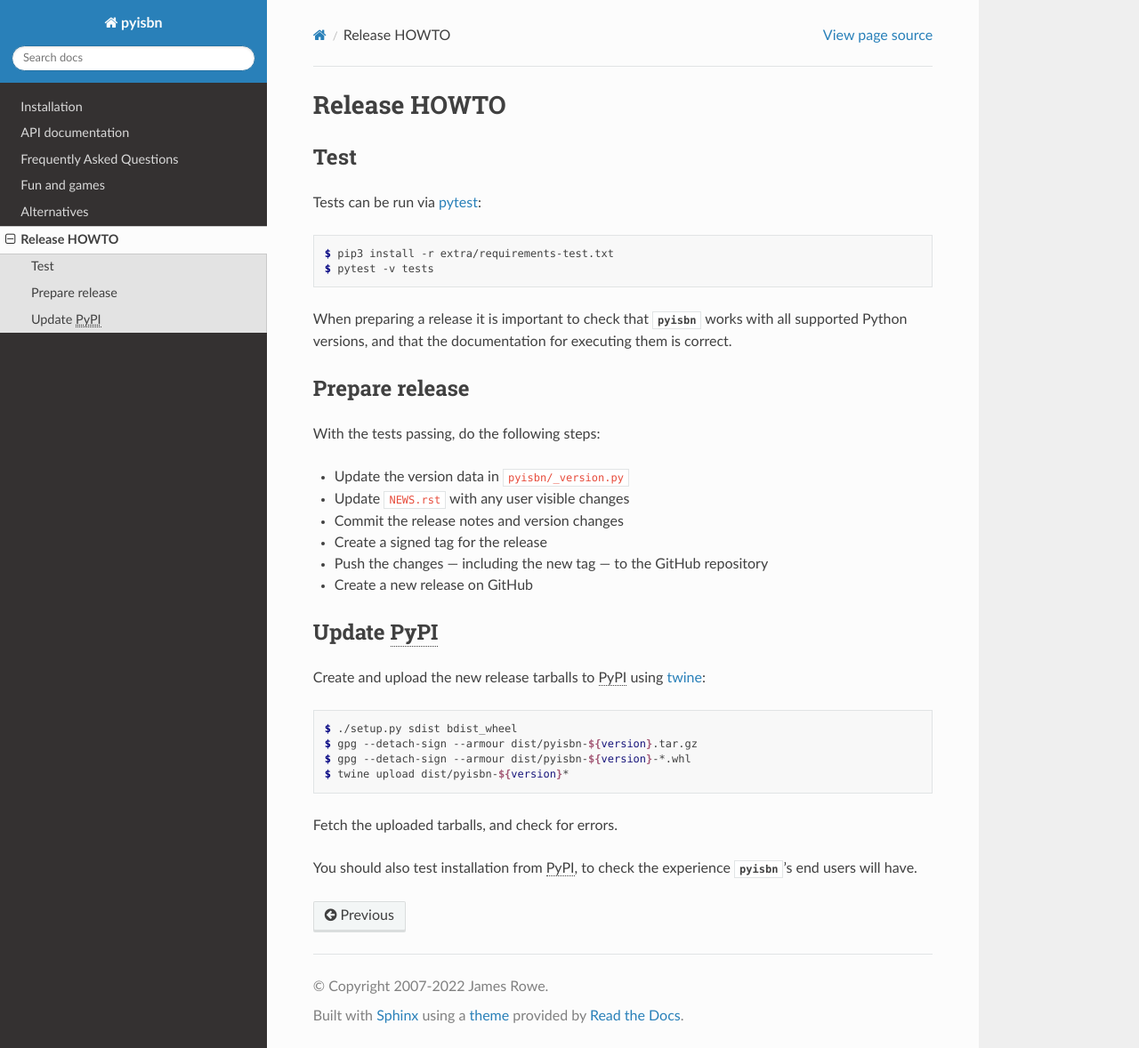
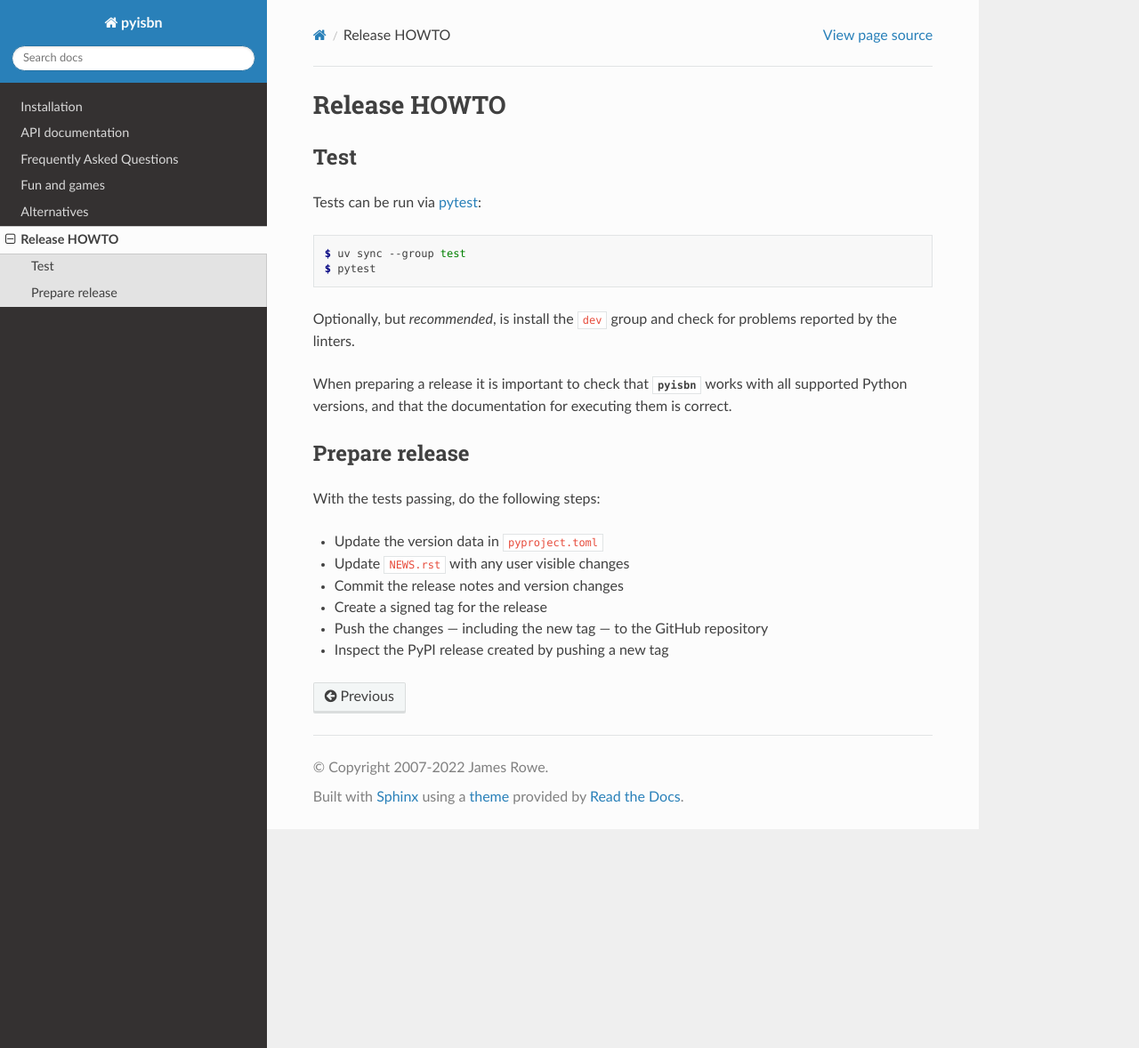
Before and after one commit to JNRowe/pyisbn, a Sphinx documentation site: the page built from doc/release.rst, in a window 1280 px wide and 1178 px high. Shown: the whole window at 89% size. Built offline with Sphinx 7.4.7 and the Read the Docs theme 3.1.0, drawn with Linux system fonts in a browser that asks for light colours.

Commit message:
docs: Sync release notes to match new packaging style
I'm unsure how I missed this…

```diff
--- a/doc/release.rst
+++ b/doc/release.rst
@@ -14,8 +14,11 @@ Test
 
 Tests can be run via pytest_::
 
-    $ pip3 install -r extra/requirements-test.txt
-    $ pytest -v tests
+    $ uv sync --group test
+    $ pytest
+
+Optionally, but *recommended*, is install the ``dev`` group and check for
+problems reported by the linters.
 
 When preparing a release it is important to check that |modref| works with all
 supported Python versions, and that the documentation for executing them is
@@ -26,31 +29,11 @@ Prepare release
 
 With the tests passing, do the following steps:
 
-* Update the version data in :file:`pyisbn/_version.py`
+* Update the version data in :file:`pyproject.toml`
 * Update :file:`NEWS.rst` with any user visible changes
 * Commit the release notes and version changes
 * Create a signed tag for the release
 * Push the changes — including the new tag — to the GitHub repository
-* Create a new release on GitHub
-
-Update |PyPI|
--------------
-
-..
-  This is the section you’re especially likely to get wrong at some point if you
-  try to handle all of this manually ;)
-
-Create and upload the new release tarballs to |PyPI| using twine_::
-
-    $ ./setup.py sdist bdist_wheel
-    $ gpg --detach-sign --armour dist/pyisbn-${version}.tar.gz
-    $ gpg --detach-sign --armour dist/pyisbn-${version}-*.whl
-    $ twine upload dist/pyisbn-${version}*
-
-Fetch the uploaded tarballs, and check for errors.
-
-You should also test installation from |PyPI|, to check the experience
-|modref|’s end users will have.
+* Inspect the PyPI release created by pushing a new tag
 
 .. _pytest: http://pytest.org/
-.. _twine: https://pypi.org/project/twine/
```
